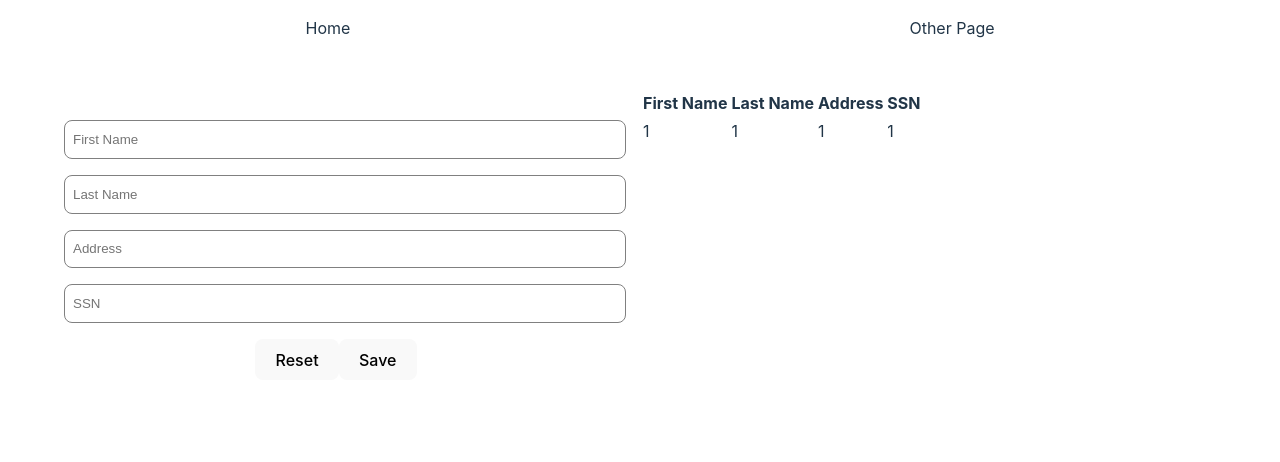
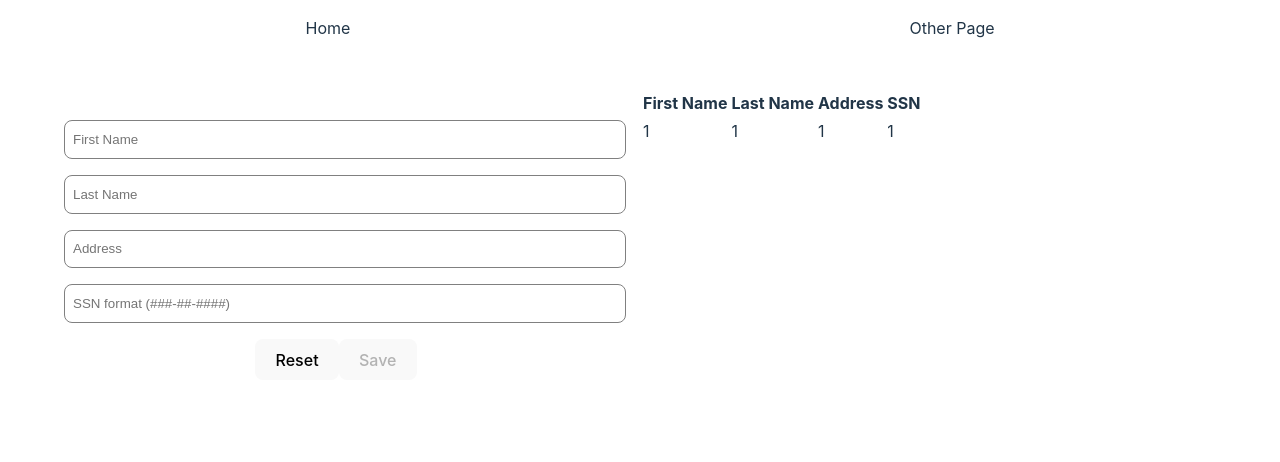
Before and after one commit to c-m-a/citizen-test, a React (Vite) app: page / in a window 1280 px wide. Shown: the top 462 px of the page. Built offline with nearby package versions, Linux system fonts and the light colour scheme.

Commit message:
Add: logic to validate fields in the citizen form component

```diff
--- a/src/components/CitizenForm.jsx
+++ b/src/components/CitizenForm.jsx
@@ -1,17 +1,20 @@
-import { useState } from 'react'
+import { useState, useEffect } from 'react'
 import './CitizenForm.css'
 
 export default function CitizenForm() {
+  const [disabled, setDisabled] = useState(true)
+
   const [citizen, setCitizen] = useState({
     firstName: '',
     lastName: '',
     address: '',
     ssn: ''
   })
+  const [errors, setErrors] = useState({})
 
   const { firstName, lastName, address, ssn } = citizen
 
-  const changeValue = e => {
+  const handleChange = e => {
     const key = e.target.name
     const value = e.target.value
 
@@ -33,17 +36,74 @@ export default function CitizenForm() {
 
   const saveCitizen = e => {
     e.preventDefault()
+    console.log('save')
   }
 
+  const validate = () => {
+    const ssnRe = /\d{3}\-\d{2}\-\d{4}/
+    let errors = {}
+
+    if (firstName.trim().length === 0)
+      errors.firstName = 'First Name is required'
+
+    if (lastName.trim().length === 0)
+      errors.lastName = 'Last Name is required'
+
+    if (address.trim().length === 0)
+      errors.address = 'Address is required'
+
+    if (ssnRe.exec(ssn.trim()) === null)
+      errors.ssn = 'SSN needs to be on the follow format: 111-22-4444'
+
+    const isValid = Object.keys(errors).length === 0 && errors.constructor === Object
+
+    return [ isValid, errors ]
+  }
+
+  const handleSubmit = e => {
+
+  }
+
+  useEffect(() => {
+    const [ isValid, errorMsgs ] = validate()
+
+    setDisabled(!isValid)
+    setErrors(prevErrors => ({ ...prevErrors, ...errorMsgs }))
+  }, [citizen])
+
   return <div className="citizenContainer">
-    <form className="citizenForm">
-      <input type="text" name="firstName" value={firstName} onChange={e => changeValue(e)} placeholder="First Name" />
-      <input type="text" name="lastName" value={lastName} onChange={e => changeValue(e)} placeholder="Last Name" />
-      <input type="text" name="address" value={address} onChange={e => changeValue(e)} placeholder="Address" />
-      <input type="text" name="ssn" value={ssn} onChange={e => changeValue(e)} placeholder="SSN" />
+    <form className="citizenForm" onSubmit={handleSubmit}>
+      <input
+        type="text"
+        name="firstName"
+        value={firstName}
+        onChange={handleChange}
+        placeholder="First Name"
+      />
+      <input
+        type="text"
+        name="lastName"
+        value={lastName}
+        onChange={handleChange}
+        placeholder="Last Name"
+      />
+      <input
+        type="text"
+        name="address"
+        value={address}
+        onChange={handleChange}
+        placeholder="Address" />
+      <input
+        type="text"
+        name="ssn"
+        maxLength="11"
+        value={ssn}
+        onChange={handleChange}
+        placeholder="SSN format (###-##-####)"
+      />
       <div className="citizenButtons">
-        <button onClick={e => resetCitizen(e)}>Reset</button>
-        <button onClick={e => saveCitizen(e)}>Save</button>
+        <button onClick={resetCitizen}>Reset</button>
+        <button onClick={saveCitizen} disabled={disabled}>Save</button>
       </div>
     </form>
   </div>
```
